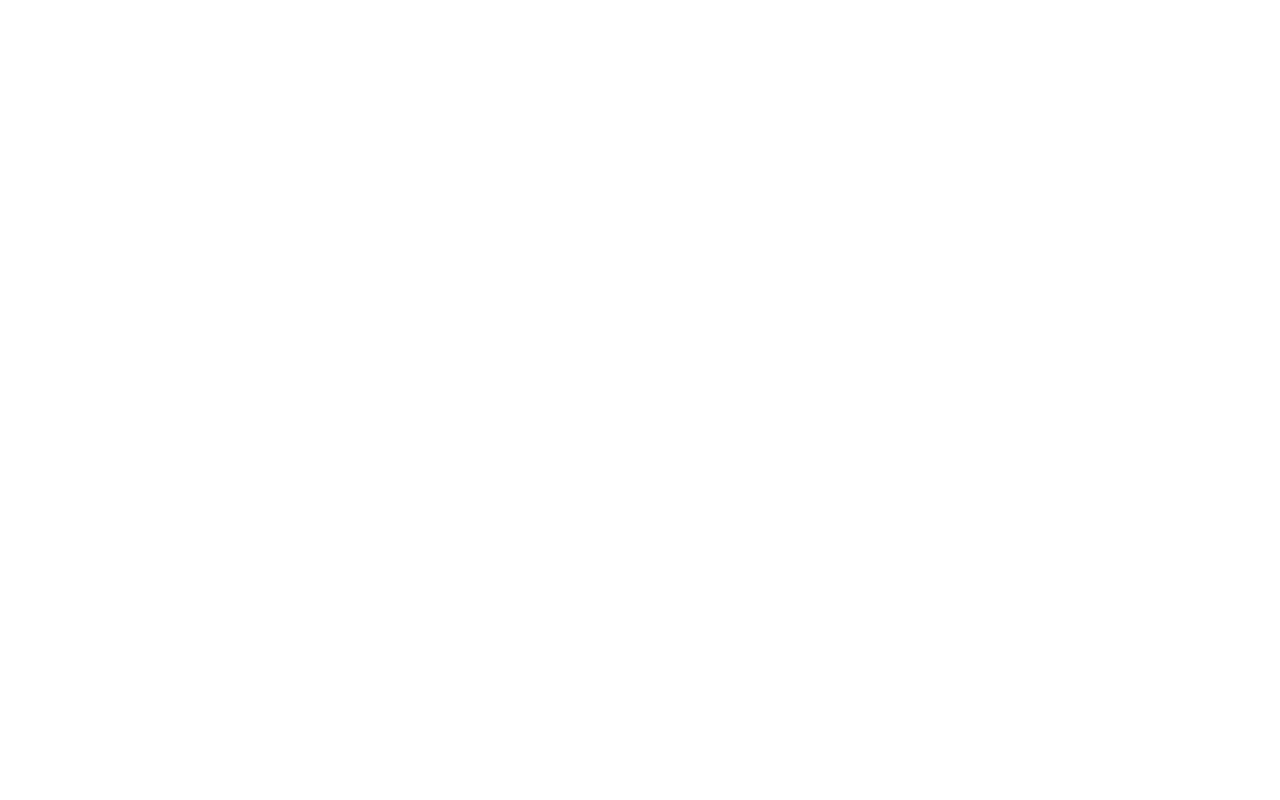
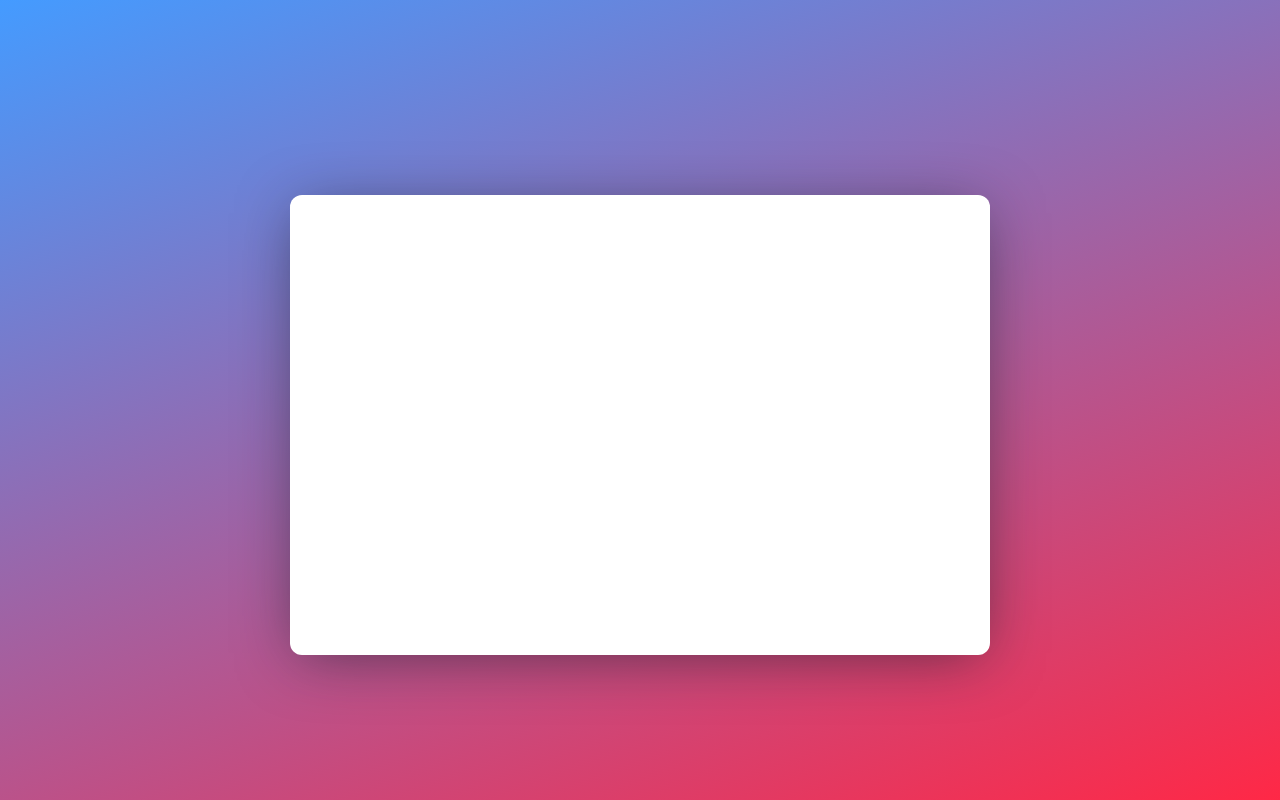
Before and after one commit to akicodeoficial/social-profile-links, a plain HTML site: page index.html in a window 1280 px wide. Drawn offline with Linux system fonts and the light colour scheme.

Commit message:
criando o card

```diff
--- a/index.html
+++ b/index.html
@@ -5,9 +5,11 @@
   <meta http-equiv="X-UA-Compatible" content="IE=edge">
   <meta name="viewport" content="width=device-width, initial-scale=1.0">
   <title>Alan Silva</title>
-  <link rel="stylesheet" href="./styles.css" />
+  <link rel="stylesheet" href="./styles.css">
 </head>
 <body>
-  <main></main>
+  <main>
+    <div class="card"></div>
+  </main>
 </body>
 </html>
--- a/styles.css
+++ b/styles.css
@@ -15,7 +15,28 @@ body {
   color: #324e63;
 }
 
+main {
+  width: 100%;
+  height: auto;
+  min-height: 100vh;
+  padding: 50px 20px;
+  padding-top: 100px;
+  display: flex;
+  background-image: linear-gradient(-20deg, #ff2846 0%, #449bff 100%);
+}
+
 a,
 a:hover {
   text-decoration: none;
 }
+
+.card {
+  width: 100%;
+  min-height: 460px;
+  box-shadow: 0 8px 60px -10px rgba(13, 28, 39, 0.6);
+  margin: auto;
+  background: #fff;
+  border-radius: 12px;
+  max-width: 700px;
+  position: relative;
+}
```
